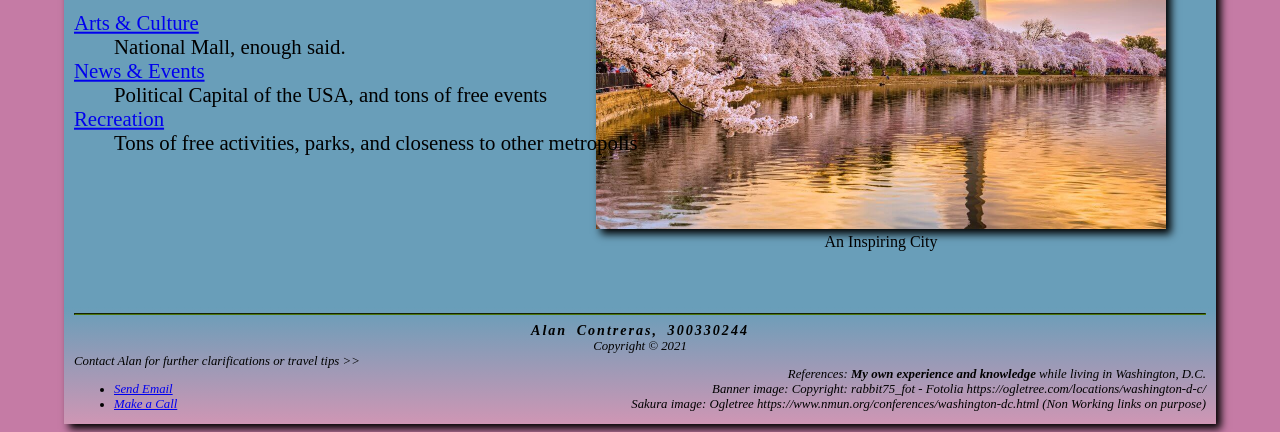
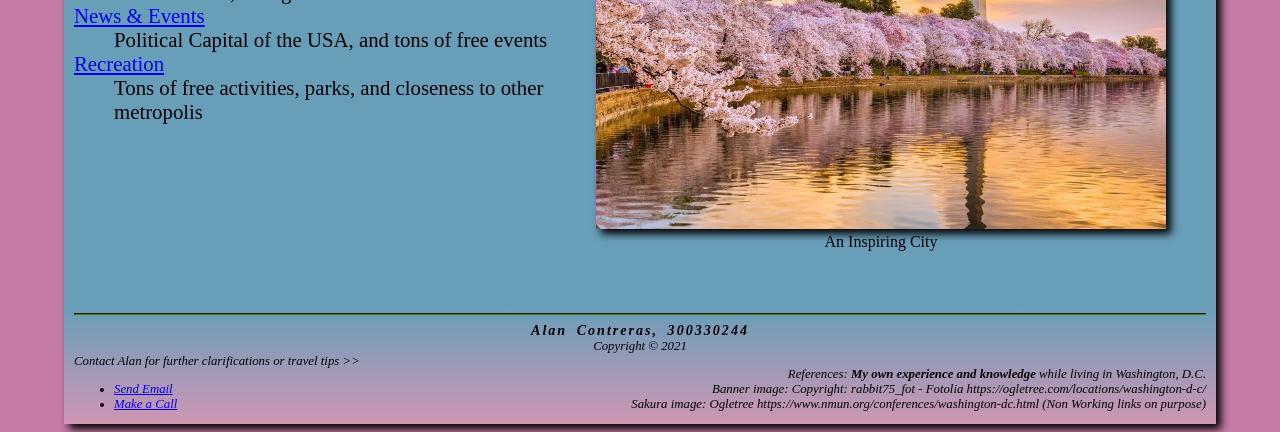
Before and after one commit to AlanContrerasM/washington-assg1, a plain HTML site: page index.html in a window 1280 px wide. Shown: the part 495-927 px from the top of the page. Drawn offline with Linux system fonts and the light colour scheme.

Commit message:
fix overflow bug on index.html

```diff
--- a/style.css
+++ b/style.css
@@ -105,10 +105,10 @@ figcaption{
 }
 
 #homeContentText{
-    position: absolute;
+    /* position: absolute;
     top: 50%;
-    /* margin: auto auto; */
-    transform: translateY(-50%);
+
+    transform: translateY(-50%); */
     font-size: 1.3em;
 
 }
```
